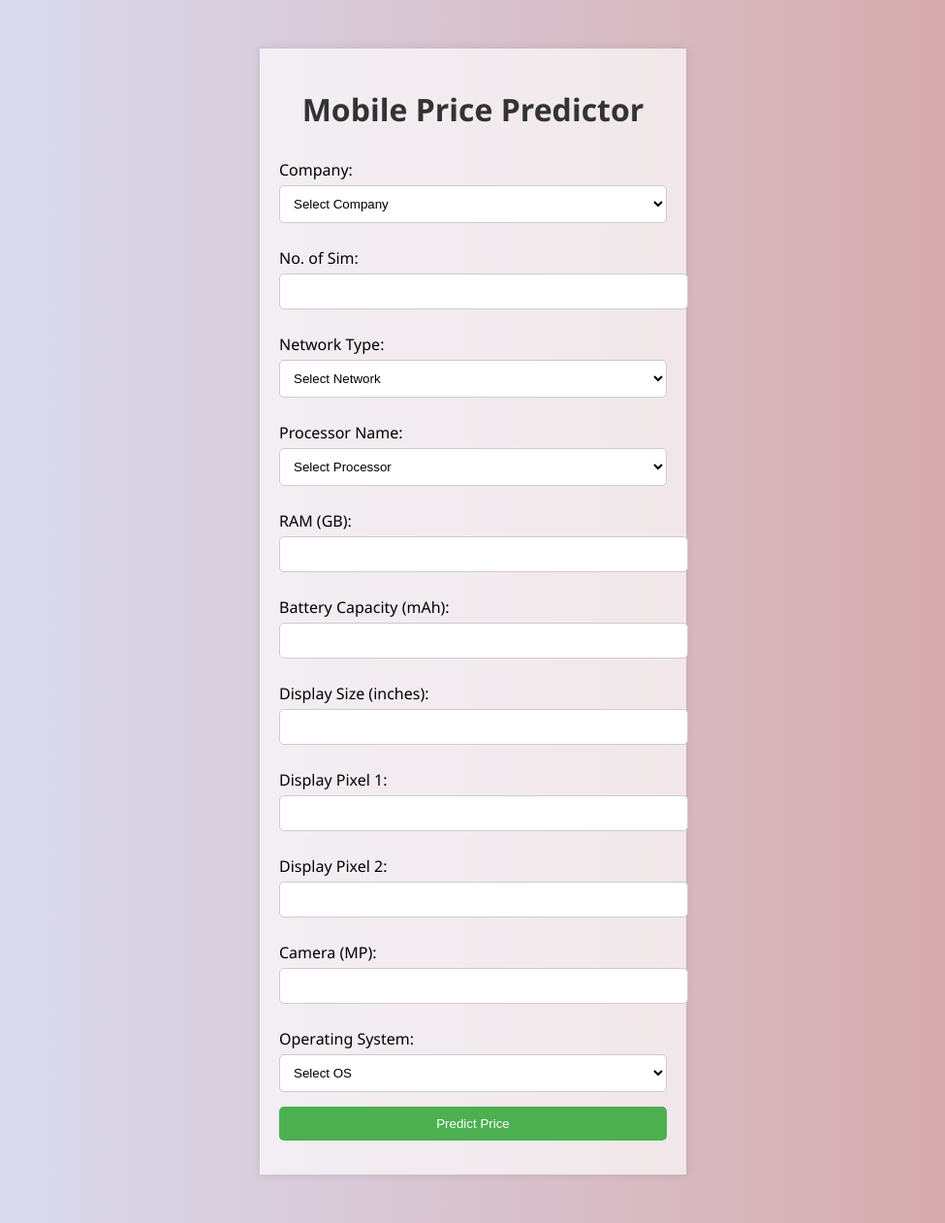
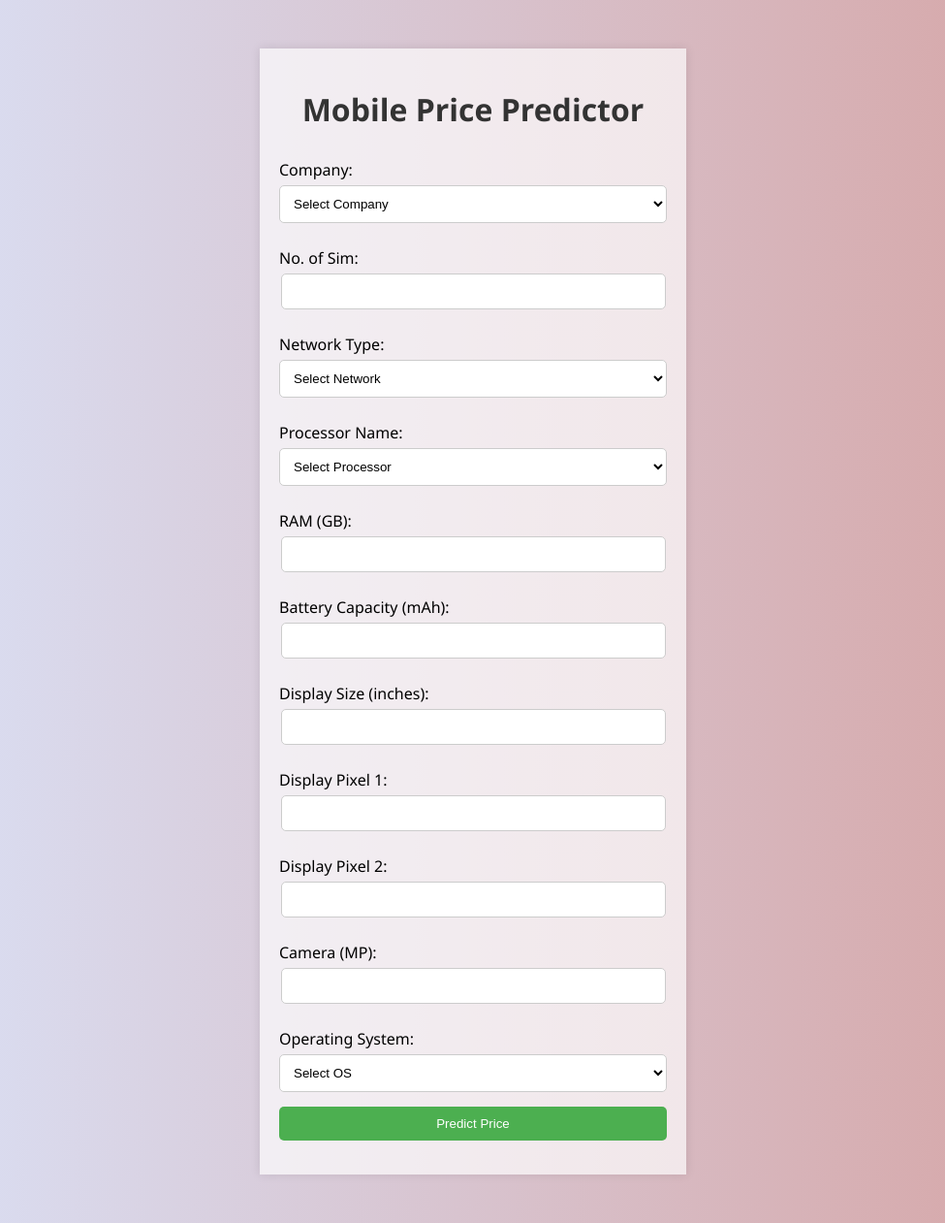
Before and after one commit to adamsmith75/mobile_price_prediction, a Flask app: page / in a window 1280 px wide. Shown: the whole page at 97% size, without its empty margins (152-1127 px from the left). Run offline with Flask 3, Linux system fonts and the light colour scheme; parts of the project's set-up code (start-up, migrations or seed data) failed here and were passed over.

Commit message:
project files

```diff
--- a/templates/index.html
+++ b/templates/index.html
@@ -52,7 +52,7 @@
             </select>
 
             <label for="sim_count">No. of Sim:</label>
-            <input type="number" id="sim_count" name="sim_count" min="1" max="3" required>
+            <input type="number" id="sim_count" name="sim_count" min="1" max="3" required style="width: 375px;">
 
             <!-- Network Dropdown -->
             <label for="network">Network Type:</label>
@@ -82,22 +82,22 @@
             </select>
 
             <label for="ram">RAM (GB):</label>
-            <input type="number" id="ram" name="ram" required>
+            <input type="number" id="ram" name="ram" required style="width: 375px;">
 
             <label for="battery">Battery Capacity (mAh):</label>
-            <input type="number" step="0.1" id="battery" name="battery" required>
+            <input type="number" step="0.1" id="battery" name="battery" required style="width: 375px;">
 
             <label for="display_size">Display Size (inches):</label>
-            <input type="number" step="0.1" id="display_size" name="display_size" required>
+            <input type="number" step="0.1" id="display_size" name="display_size" required style="width: 375px;">
 
             <label for="dis_pixel_1">Display Pixel 1:</label>
-            <input type="number" step="0.1" id="dis_pixel_1" name="dis_pixel_1" required>
+            <input type="number" step="0.1" id="dis_pixel_1" name="dis_pixel_1" required style="width: 375px;">
 
             <label for="dis_pixel_2">Display Pixel 2:</label>
-            <input type="number" step="0.1" id="dis_pixel_2" name="dis_pixel_2" required>
+            <input type="number" step="0.1" id="dis_pixel_2" name="dis_pixel_2" required style="width: 375px;">
 
             <label for="camera">Camera (MP):</label>
-            <input type="number" step="0.1" id="camera" name="camera" required>
+            <input type="number" step="0.1" id="camera" name="camera" required style="width: 375px;">
 
             <!-- Operating System Dropdown -->
             <label for="os">Operating System:</label>
```
